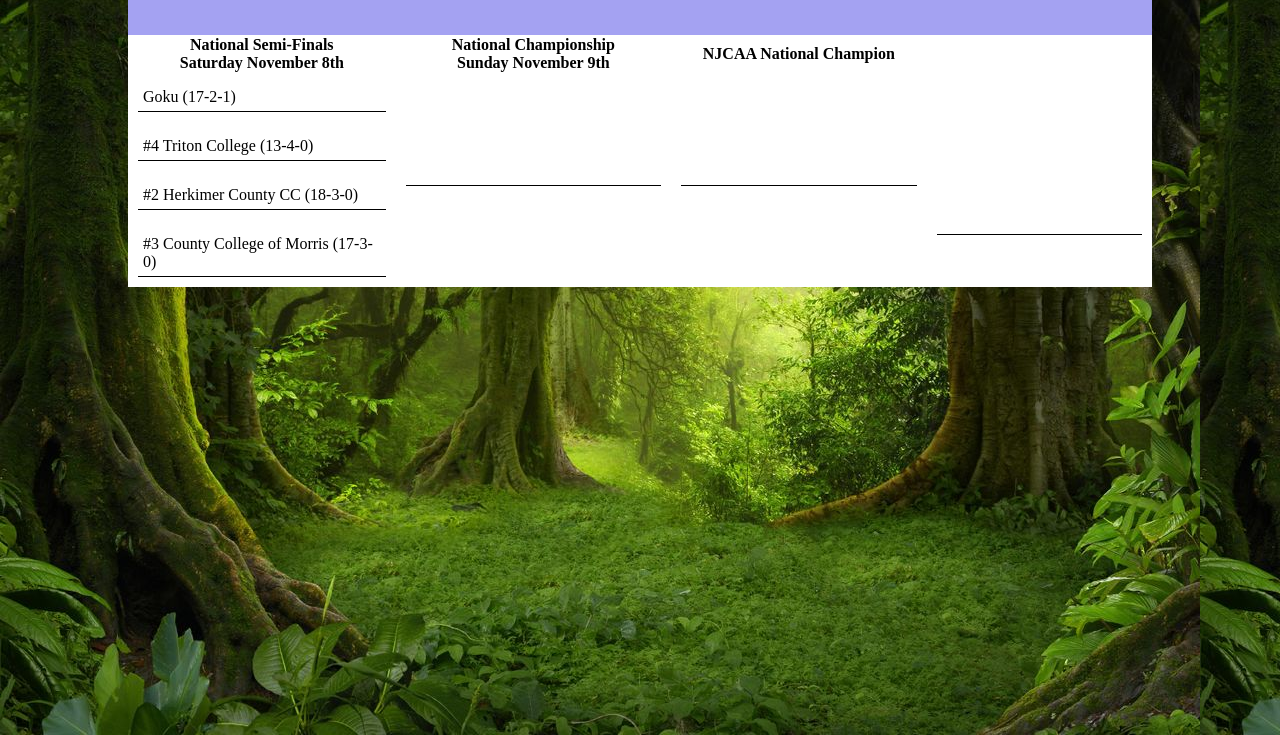
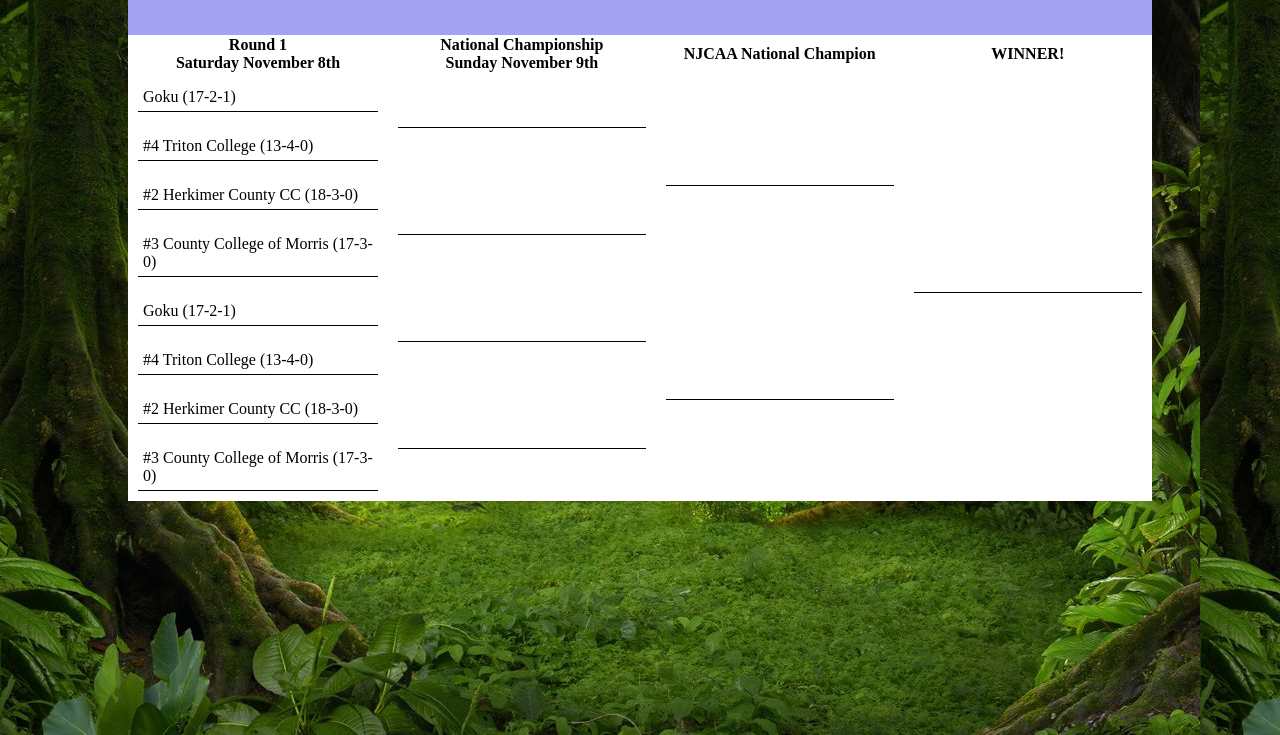
Before and after one commit to Jstewart1995/GitHub-Web-page-Group-3, a plain HTML site: page brackets.html in a window 1280 px wide. Shown: the part 65-800 px from the top of the page. Drawn offline with Linux system fonts and the light colour scheme.

Commit message:
added extra column and 4 rows
also adjusted rowspan

```diff
--- a/brackets.html
+++ b/brackets.html
@@ -10,13 +10,34 @@
 
         <table summary="Tournament Bracket" class="bracket">
             <tr>
-                <th>National Semi-Finals<br>Saturday November 8th</th>
+                <th>Round 1<br>Saturday November 8th</th>
                 <th>National Championship<br>Sunday November 9th</th>
                 <th>NJCAA National Champion</th>
+                <th>WINNER!</th>
             </tr>
             <tr>
                 <td><p>Goku (17-2-1)</p></td>
+                <td rowspan="2"><p></p></td>
                 <td rowspan="4"><p></p></td>
+                <td rowspan="8"><p></p></td>
+
+            </tr>
+            <tr>
+                <td><p>#4 Triton College (13-4-0)</p></td>
+            </tr>
+            <tr>
+                <td><p>#2 Herkimer County CC (18-3-0)</p></td>
+                <td rowspan="2"><p></p></td>
+            </tr>
+            <tr>
+                <td><p>#3 County College of Morris (17-3-0)</p></td>
+            </tr>
+
+
+
+            <tr>
+                <td><p>Goku (17-2-1)</p></td>
+                <td rowspan="2"><p></p></td>
                 <td rowspan="4"><p></p></td>
             </tr>
             <tr>
@@ -29,6 +50,11 @@
             <tr>
                 <td><p>#3 County College of Morris (17-3-0)</p></td>
             </tr>
+
+
+
+
+
             </table>
 
 
```
